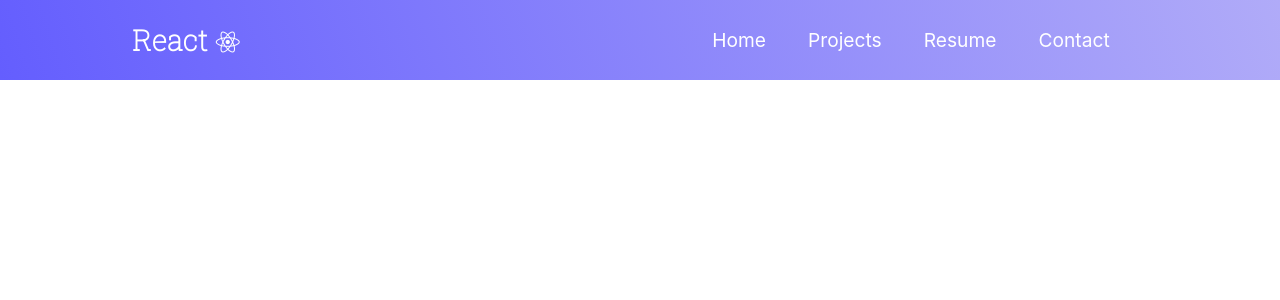
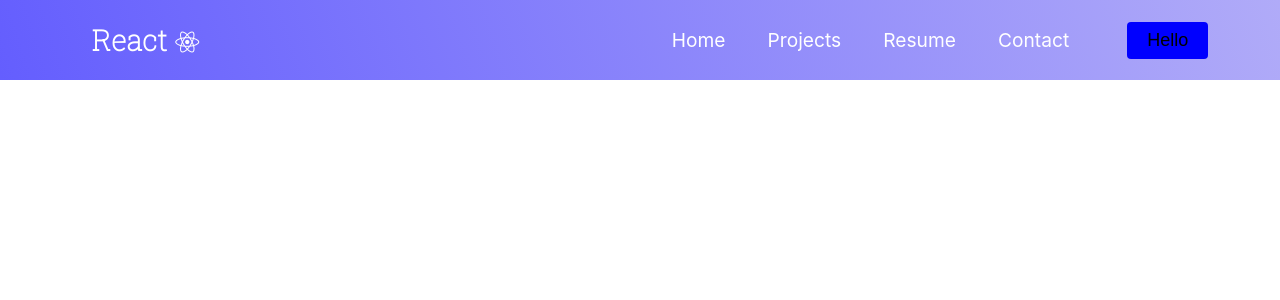
Before and after one commit to oopanpan/portfolio_site, a React (Create React App) app: page / in a window 1280 px wide. Shown: the top 300 px of the page. Built offline with nearby package versions, Linux system fonts and the light colour scheme.

Commit message:
button css

```diff
--- a/src/components/Button.css
+++ b/src/components/Button.css
@@ -0,0 +1,45 @@
+:root {
+	--primary: blue;
+}
+
+.btn {
+	padding: 8px 20px;
+	border-radius: 4px;
+	outline: none;
+	border: none;
+	cursor: pointer;
+}
+
+.btn:hover {
+	padding: 8px 20px;
+	transition: all 0.3s ease-out;
+	background: #fff;
+	color: #6568f4;
+	transition: 250ms;
+}
+
+.btn--primary {
+	background-color: var(--primary);
+}
+
+.btn--outline {
+	background-color: transparent;
+	color: #fff;
+	padding: 8px 20px;
+	border: 1px solid var(--primary);
+	transition: all 0.3s ease-out;
+}
+
+.btn--medium {
+	padding: 8px 20px;
+	border-radius: 4px;
+	font-size: 18px;
+	cursor: pointer;
+}
+
+.btn--large {
+	padding: 12px 26px;
+	border-radius: 4px;
+	font-size: 20px;
+	cursor: pointer;
+}
--- a/src/components/NavBar.js
+++ b/src/components/NavBar.js
@@ -2,6 +2,7 @@ import React from 'react';
 import { useState } from 'react';
 
 import { MenuItems } from './MenuItems';
+import { Button } from './Button';
 import './NavBar.css';
 
 function NavBar() {
@@ -33,6 +34,7 @@ function NavBar() {
 					{listMenuItems(MenuItems)}
 				</ul>
 			</div>
+			<Button>Hello</Button>
 		</nav>
 	);
 }
```
